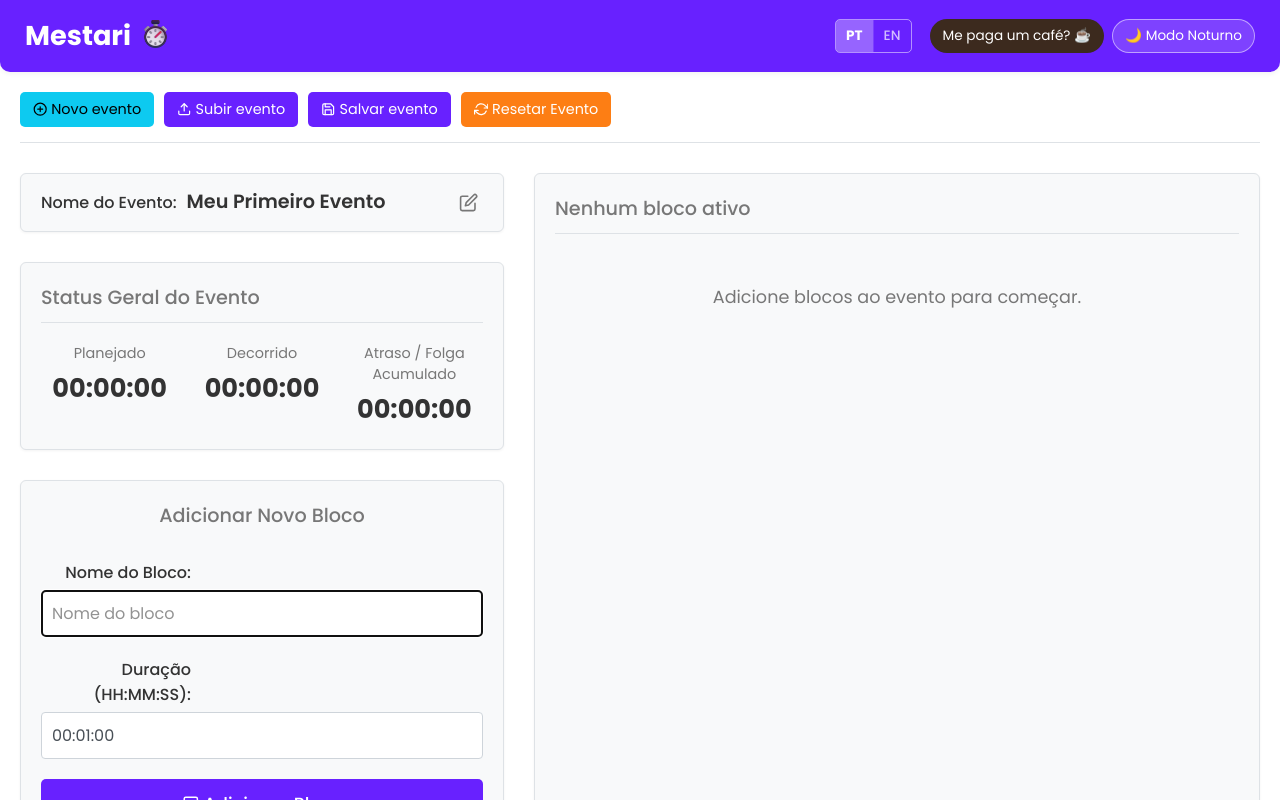
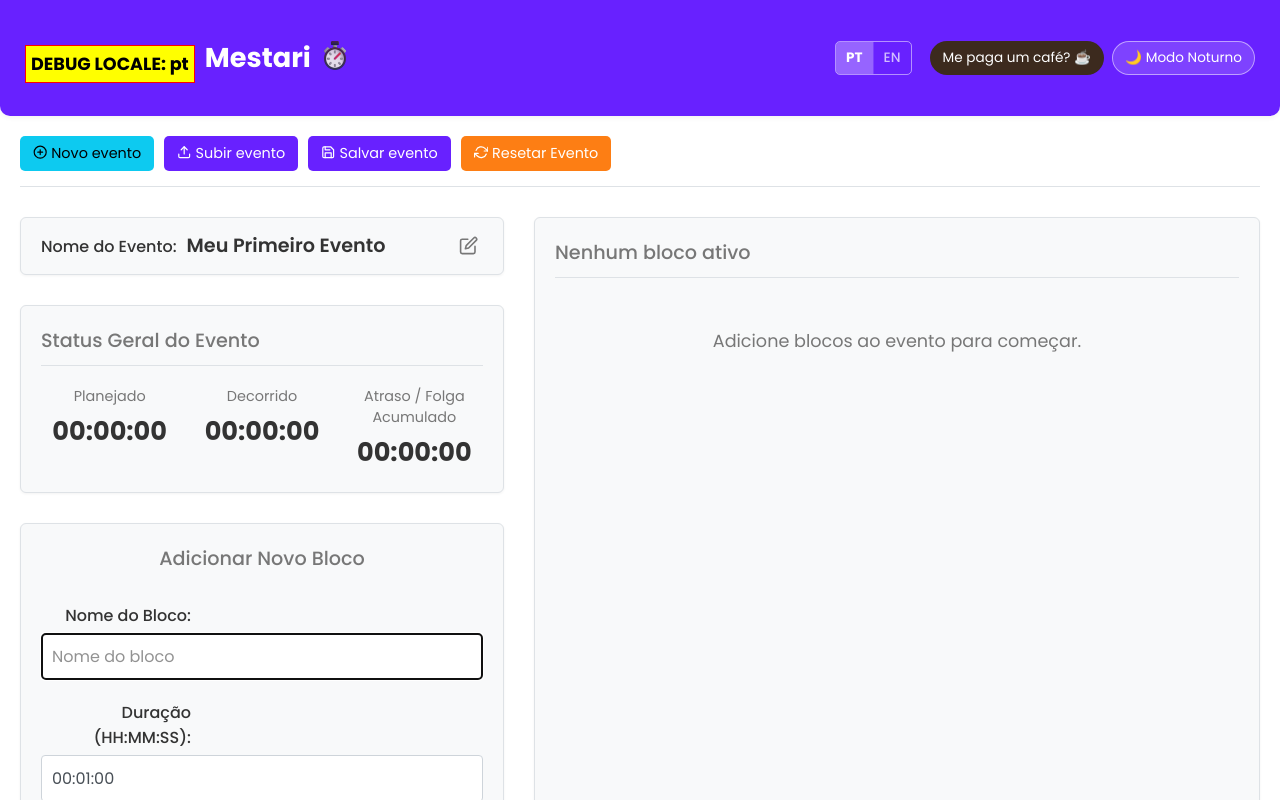
Before and after one commit to rickfre10/mestari, a Vue app: page / in a window 1280 px wide. Shown: the top 800 px of the page. Built offline with nearby package versions, Linux system fonts and the light colour scheme.

Commit message:
test: reatividade

```diff
--- a/src/App.vue
+++ b/src/App.vue
@@ -602,6 +602,10 @@ const changeLanguage = (lang) => { // Não precisa ser async
 <template>
   <div class="app-container" :class="{ 'dark-theme': isDarkMode }">
     <header>
+
+    <p style="background-color: yellow; color: black; padding: 5px; font-weight: bold; border: 1px solid red;">
+  DEBUG LOCALE: {{ locale }}
+</p>
       <h1 class="app-title">
         {{ t('header.title') }} <img src="/favicon.png" :alt="t('header.logoAlt')" class="header-logo">
       </h1>
```
